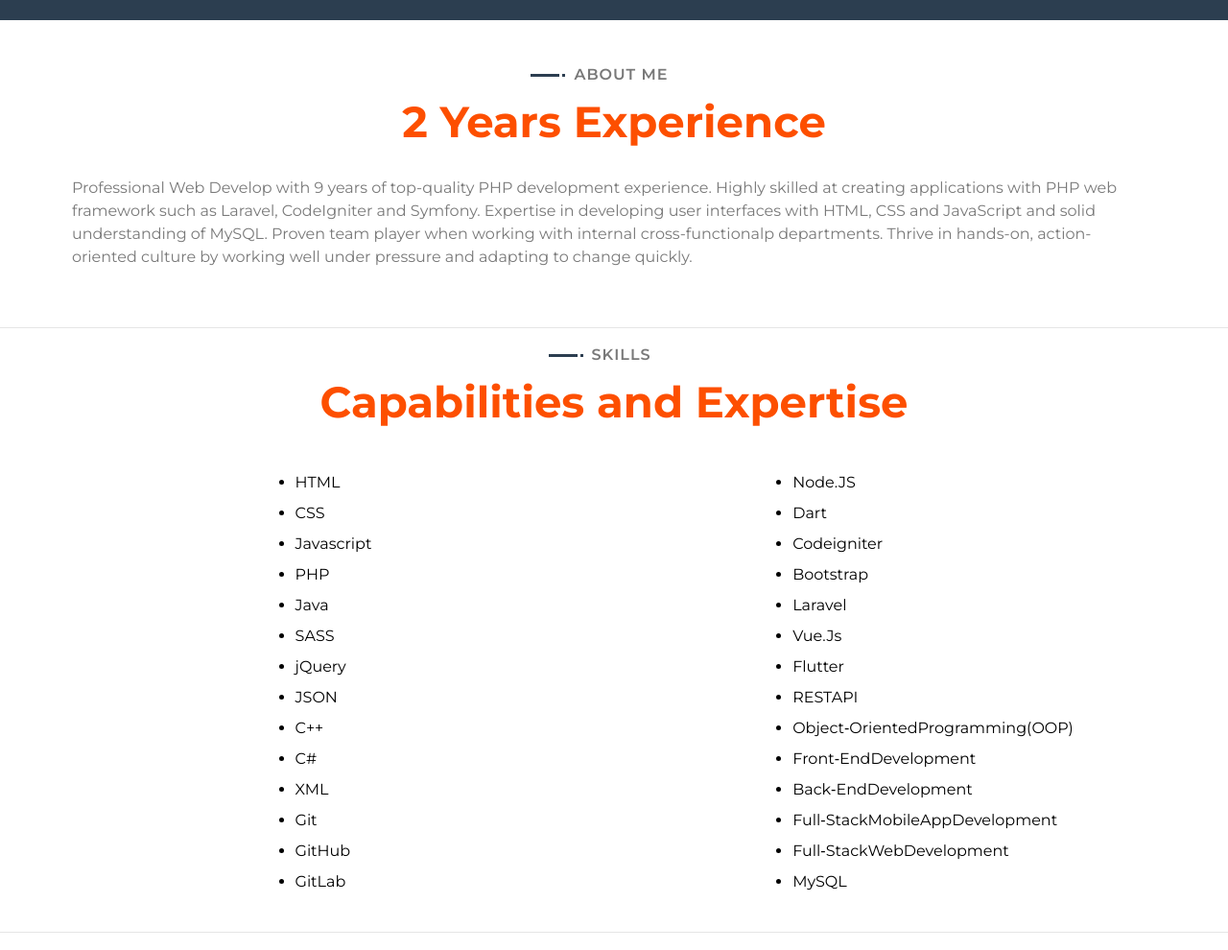
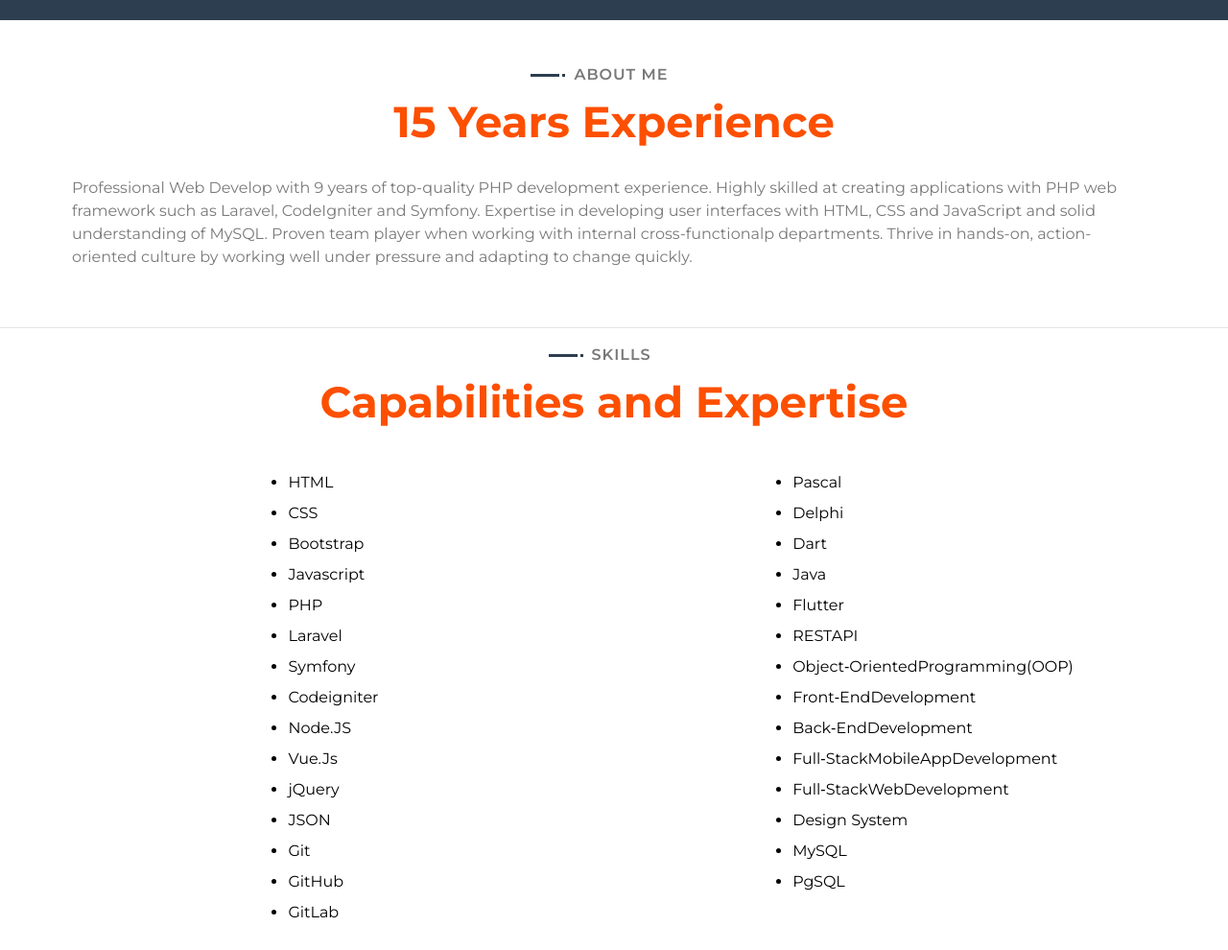
Before and after one commit to suryo/suryo.github.io, a plain HTML site: page index.html in a window 1280 px wide. Shown: the part 523-1513 px from the top of the page at 96% size. Drawn offline with nearby package versions, Linux system fonts and the light colour scheme.

Commit message:
modified

```diff
--- a/index.html
+++ b/index.html
@@ -106,7 +106,7 @@
                     <div class="col-lg-12">
                         <div class="section-header text-center">
                             <p>About Me</p>
-                            <h2 id="year-exp">More than 9 Years Experience</h2>
+                            <h2 id="year-exp"> Years Experience</h2>
                         </div>
                         <div class="about-content">
                             <div class="about-text">
@@ -165,6 +165,11 @@
                                 </li>
                                 <li>
                                     <div class="skill">
+                                        <p class="mb-2">Bootstrap</p>
+                                    </div>
+                                </li>
+                                <li>
+                                    <div class="skill">
                                         <p class="mb-2">Javascript</p>
                                     </div>
                                 </li>
@@ -175,14 +180,30 @@
                                 </li>
                                 <li>
                                     <div class="skill">
-                                        <p class="mb-2">Java</p>
+                                        <p class="mb-2">Laravel</p>
                                     </div>
                                 </li>
                                 <li>
                                     <div class="skill">
-                                        <p class="mb-2">SASS</p>
+                                        <p class="mb-2">Symfony</p>
                                     </div>
                                 </li>
+                                <li>
+                                    <div class="skill">
+                                        <p class="mb-2">Codeigniter</p>
+                                    </div>
+                                </li>
+                                <li>
+                                    <div class="skill">
+                                        <p class="mb-2">Node.JS</p>
+                                    </div>
+                                </li>
+                                <li>
+                                    <div class="skill">
+                                        <p class="mb-2">Vue.Js</p>
+                                    </div>
+                                </li>
+
                                 <li>
                                     <div class="skill">
                                         <p class="mb-2">jQuery</p>
@@ -193,21 +214,7 @@
                                         <p class="mb-2">JSON</p>
                                     </div>
                                 </li>
-                                <li>
-                                    <div class="skill">
-                                        <p class="mb-2">C++</p>
-                                    </div>
-                                </li>
-                                <li>
-                                    <div class="skill">
-                                        <p class="mb-2">C#</p>
-                                    </div>
-                                </li>
-                                <li>
-                                    <div class="skill">
-                                        <p class="mb-2">XML</p>
-                                    </div>
-                                </li>
+
                                 <li>
                                     <div class="skill">
                                         <p class="mb-2">Git</p>
@@ -229,34 +236,28 @@
                             <ul class="justify-content-center">
                                 <li>
                                     <div class="skill">
-                                        <p class="mb-2">Node.JS</p>
+                                        <p class="mb-2">Pascal</p>
                                     </div>
                                 </li>
+                                <li>
+                                    <div class="skill">
+                                        <p class="mb-2">Delphi</p>
+                                    </div>
+                                </li>
+
                                 <li>
                                     <div class="skill">
                                         <p class="mb-2">Dart</p>
                                     </div>
                                 </li>
+
                                 <li>
                                     <div class="skill">
-                                        <p class="mb-2">Codeigniter</p>
+                                        <p class="mb-2">Java</p>
                                     </div>
                                 </li>
-                                <li>
-                                    <div class="skill">
-                                        <p class="mb-2">Bootstrap</p>
-                                    </div>
-                                </li>
-                                <li>
-                                    <div class="skill">
-                                        <p class="mb-2">Laravel</p>
-                                    </div>
-                                </li>
-                                <li>
-                                    <div class="skill">
-                                        <p class="mb-2">Vue.Js</p>
-                                    </div>
-                                </li>
+
+
                                 <li>
                                     <div class="skill">
                                         <p class="mb-2">Flutter</p>
@@ -297,7 +298,19 @@
                                 </li>
                                 <li>
                                     <div class="skill">
+                                        <p class="mb-2">
+                                            Design System
+                                        </p>
+                                    </div>
+                                </li>
+                                <li>
+                                    <div class="skill">
                                         <p class="mb-2">MySQL</p>
+                                    </div>
+                                </li>
+                                <li>
+                                    <div class="skill">
+                                        <p class="mb-2">PgSQL</p>
                                     </div>
                                 </li>
                             </ul>
@@ -947,7 +960,7 @@
             window.onload = function() {
                 var yearExp = document.getElementById('year-exp');
                 var currentYear = new Date().getFullYear();
-                var experienceYears = currentYear - 2022; // asumsi dimulai pada tahun 2014, ganti dengan tahun mulai pengalaman Anda
+                var experienceYears = currentYear - 2009; // asumsi dimulai pada tahun 2014, ganti dengan tahun mulai pengalaman Anda
                 yearExp.innerText = experienceYears + " Years Experience";
             };
         </script>
```
